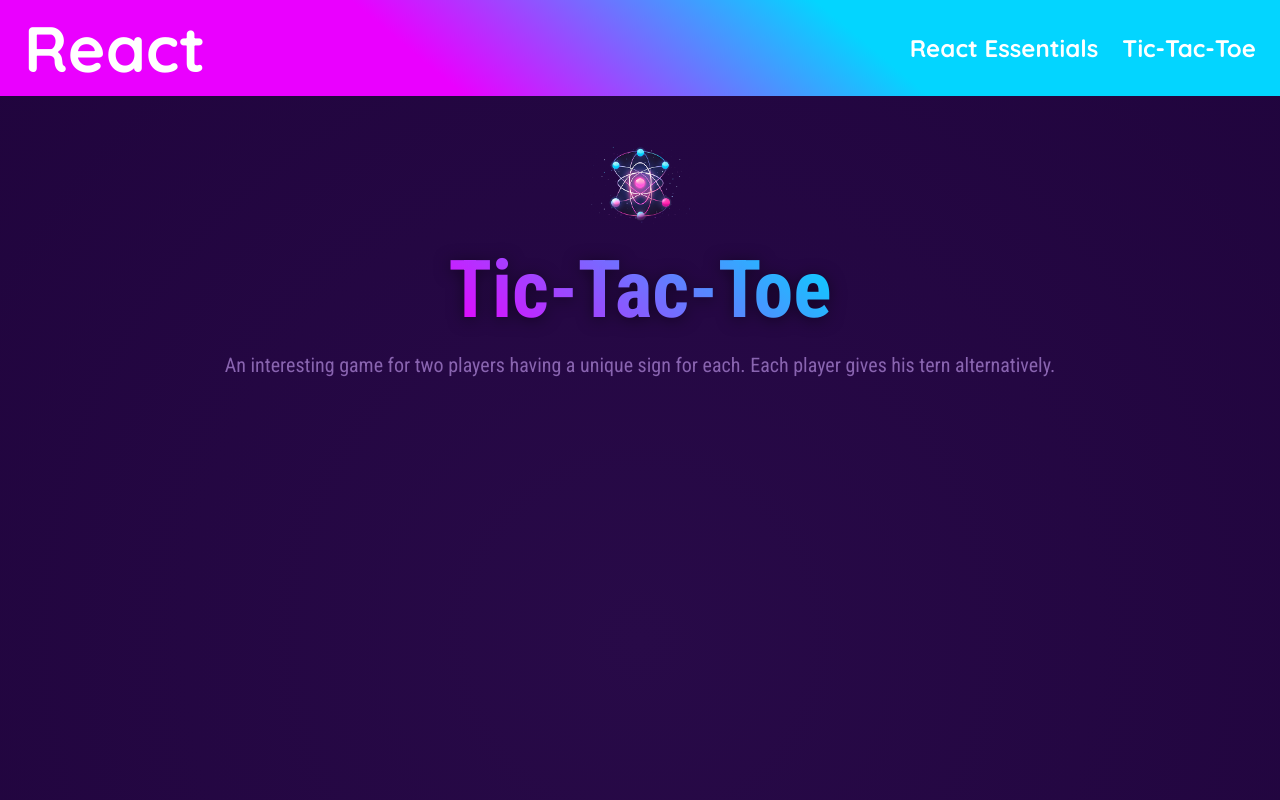
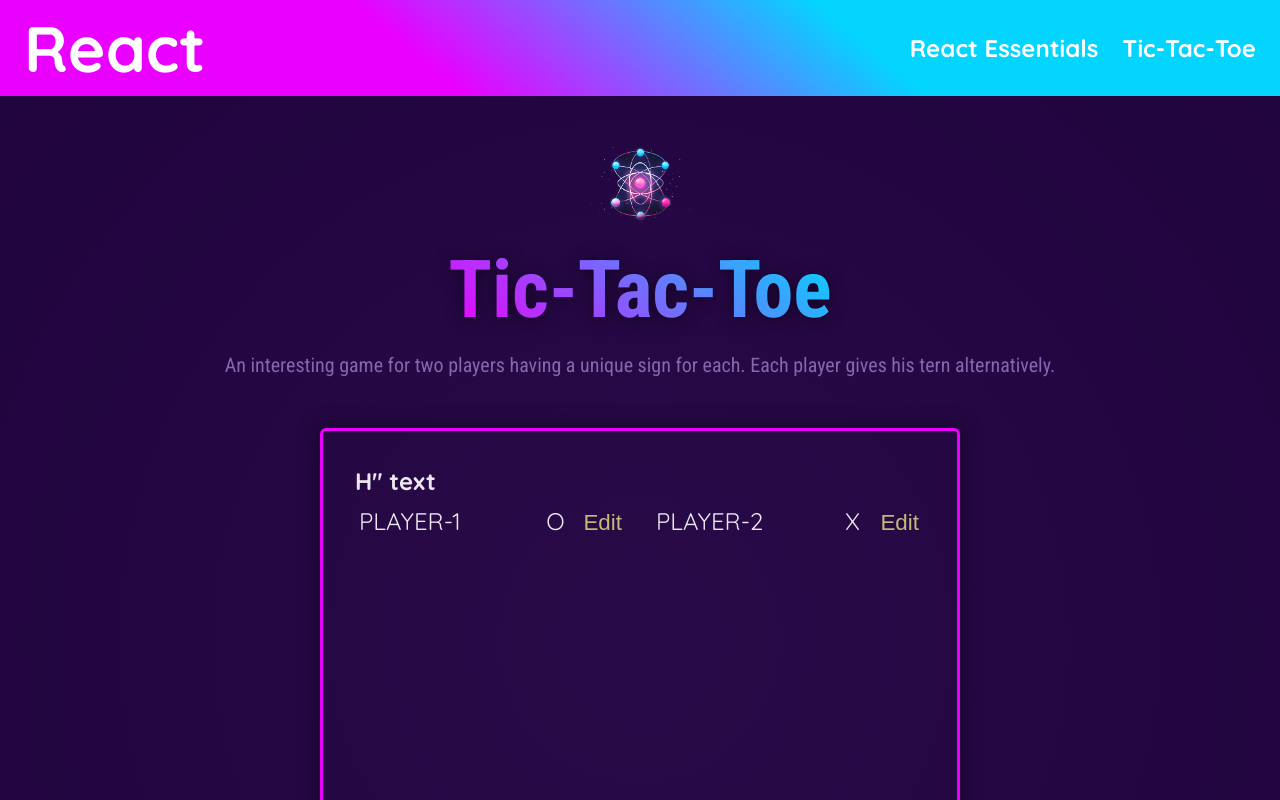
Before and after one commit to RubelMozumder/ReactWithMaximilian, a React (Vite) app: page /tic-tac-toe in a window 1280 px wide. Shown: the top 800 px of the page. Built offline with nearby package versions, Linux system fonts and the light colour scheme.

Commit message:
CSS for input element works perfectly.

```diff
--- a/src/App.jsx
+++ b/src/App.jsx
@@ -1,7 +1,6 @@
 import Essentials from "./react_essentials/essentials_page";
 import DeepDivePage from "./tic_tac_toe/tic_tac_toe_page";
-import Navbar from "./navbar";
-import "./navbar.css";
+import Navbar from "./components/navbar";
 import { Routes, Route } from "react-router-dom";
 function App() {
   return (
--- a/src/navbar.jsx
+++ b/src/components/navbar.jsx
@@ -1,4 +1,6 @@
 import { Link } from "react-router-dom";
+import "./navbar.css";
+
 function Navbar({ children, ...props }) {
   return (
     <nav id={props.id}>
--- /dev/null
+++ b/src/tic_tac_toe/components/player.jsx
@@ -0,0 +1,52 @@
+import { useState } from "react";
+
+export default function Player({
+  name,
+  symbol,
+  set_plr_name,
+  editMode,
+  changeEditMode,
+}) {
+  let player_name_elm = <span className="player-name">{name}</span>;
+
+  if (editMode) {
+    player_name_elm = (
+      <input
+        type="text"
+        required
+        value={name}
+        onChange={(clickEvent) => {
+          set_plr_name(clickEvent.target.value);
+        }}
+      />
+    );
+  }
+  function handleButton() {
+    if (!editMode) {
+      changeEditMode(() => !editMode);
+      console.log(" Hello : ", name);
+
+      console.log(player_name_elm);
+    } else {
+      changeEditMode(() => !editMode);
+    }
+  }
+
+  return (
+    <li>
+      {/* todo check to replace the className to class */}
+      <span className="player">
+        {player_name_elm}
+        <span className="player-symbol">{symbol}</span>
+      </span>
+      <button
+        onClick={() => {
+          console.log("From On Click.");
+          return handleButton();
+        }}
+      >
+        {editMode ? "Save" : "Edit"}
+      </button>
+    </li>
+  );
+}
--- /dev/null
+++ b/src/tic_tac_toe/components/player_sub_container.jsx
@@ -0,0 +1,30 @@
+import "../tic_tac_toe.css";
+import Player from "./player";
+import { useState } from "react";
+export default function BoardContainerWithPlayerSubContainer() {
+  const [plr_name1, set_plr_name1] = useState("Player-1");
+  const [plr_name2, set_plr_name2] = useState("Player-2");
+  const [isEditing1, setEditMode1] = useState(false);
+  const [isEditing2, setEditMode2] = useState(false);
+
+  return (
+    <div id="edit-player-container">
+      <ol id="players">
+        <Player
+          name={plr_name1}
+          symbol="O"
+          set_plr_name={set_plr_name1}
+          editMode={isEditing1}
+          changeEditMode={setEditMode1}
+        />
+        <Player
+          name={plr_name2}
+          symbol="X"
+          set_plr_name={set_plr_name2}
+          editMode={isEditing2}
+          changeEditMode={setEditMode2}
+        />
+      </ol>
+    </div>
+  );
+}
--- a/src/tic_tac_toe/tic_tac_toe.css
+++ b/src/tic_tac_toe/tic_tac_toe.css
@@ -0,0 +1,99 @@
+#top-board-container {
+  max-width: 45rem;
+  margin: 3rem auto;
+  padding: 2rem;
+  border-radius: 6px;
+  background-color: transparent;
+  /* background: linear-gradient(#383624, #282617); */
+  box-shadow: 0 0 20px rgba(0, 0, 0, 0.5);
+  border-style: solid;
+  border-color: #ea00ff;
+  /* border-color: linear-gradient(40deg, #ea00ff, #ea00ff, #03d5ff, #03d5ff); */
+  position: relative;
+  width: 40rem;
+  height: 40rem;
+}
+
+#players {
+  list-style: none;
+  align-items: center;
+  display: flex;
+  gap: 1.5rem;
+  justify-content: center;
+  padding: 0;
+}
+/* #players li {
+  margin: 0;
+  margin: 0;
+  width: 50%;
+  display: inline-flex;
+  justify-content: center;
+  align-items: center;
+} */
+#players li {
+  display: flex;
+  align-items: center;
+  width: 50%;
+  border: 2px solid transparent;
+}
+.player {
+  align-items: center;
+  justify-content: center;
+  display: flex;
+  border: 2px solid transparent;
+  padding: 0;
+  margin: 0;
+  text-align: center;
+  width: 100%;
+}
+.player input {
+  font: inherit;
+  font-size: 1rem;
+  margin: 0;
+  padding: 0.5rem;
+  color: #70de79;
+  width: 100%;
+  border: none;
+  animation: pulse-text 2s infinite;
+  background-color: #46432f;
+  text-transform: uppercase;
+  text-align: center;
+}
+.player-name {
+  margin: 0;
+  padding: 0.5;
+  width: 80%;
+  display: inline-block;
+  align-items: center;
+  justify-content: center;
+  text-transform: uppercase;
+  text-align: left;
+  text-overflow: ellipsis;
+  font-size: 1.5rem;
+}
+.player-symbol {
+  width: 20%;
+  display: flex;
+  align-items: center;
+  justify-content: center;
+  font-size: 1.5rem;
+}
+#players li button {
+  /* padding: 0;
+  justify-content: center;
+  display: block; */
+  width: 3rem;
+  border: none;
+  background: none;
+  color: #c3ba78;
+  font-size: 1.4rem;
+  cursor: pointer;
+  transition: color 0.2s;
+  padding: 0.5rem 0.25rem 0.25rem 0.25rem;
+  text-align: center;
+  align-items: center;
+}
+
+/* #players button:hover {
+  color: #f8ca31;
+} */
--- a/src/tic_tac_toe/tic_tac_toe_page.jsx
+++ b/src/tic_tac_toe/tic_tac_toe_page.jsx
@@ -1,5 +1,8 @@
 import Header from "../components/header";
 import reactImg from "../assets/react-core-concepts.png";
+import BoardContainerWithPlayerSubContainer from "./components/player_sub_container";
+// import BoardContainerWithPlayerSubContainer from "./components/sub_player_container";
+import "./tic_tac_toe.css";
 function DeepDivePage() {
   const headDesc = `An interesting game for two players having a unique sign for each. Each player gives his tern alternatively.`;
 
@@ -11,6 +14,10 @@ function DeepDivePage() {
         headImg={reactImg}
         imgAlt="Stylezed atom"
       />
+      <div id="top-board-container">
+        <h2>H" text</h2>
+        <BoardContainerWithPlayerSubContainer />
+      </div>
     </div>
   );
 }
```
Also changed, not shown: src/components/navbar.css (renamed from src/navbar.css).
